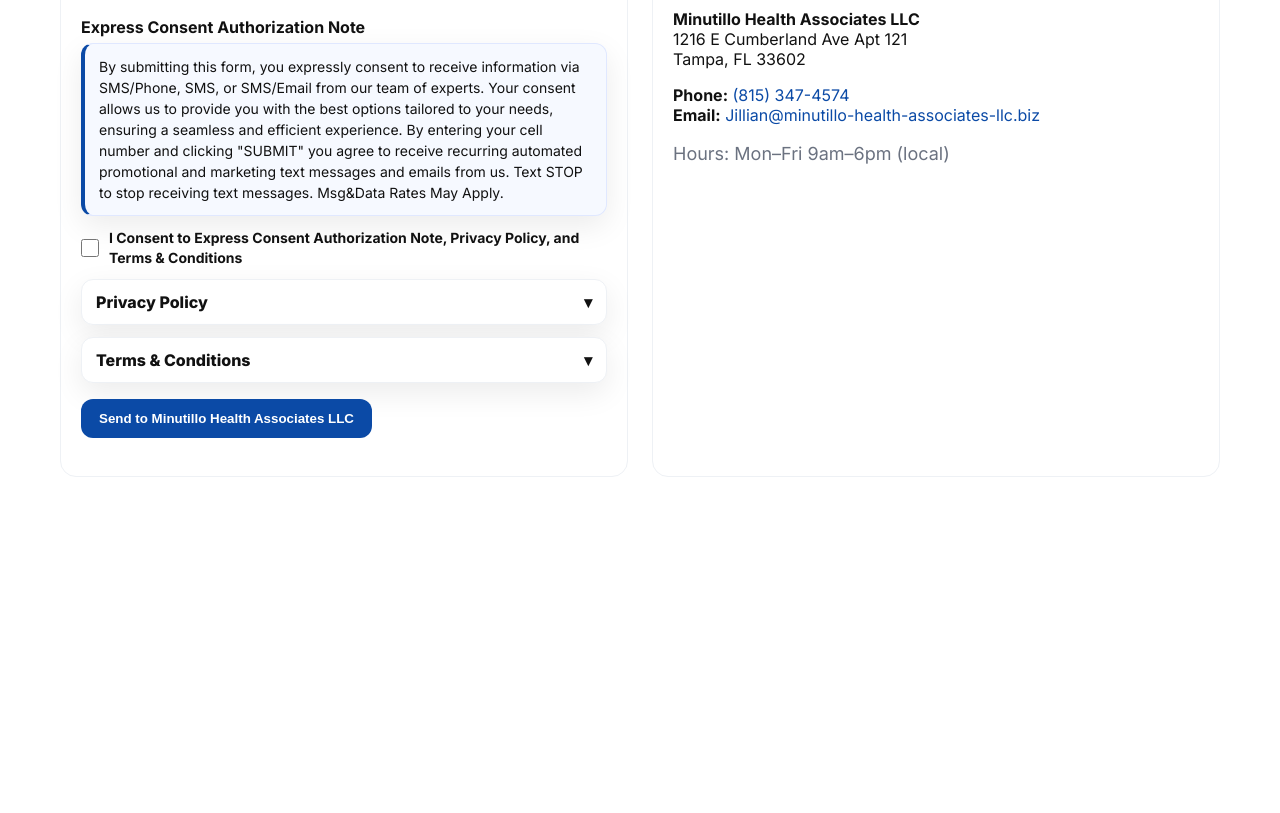
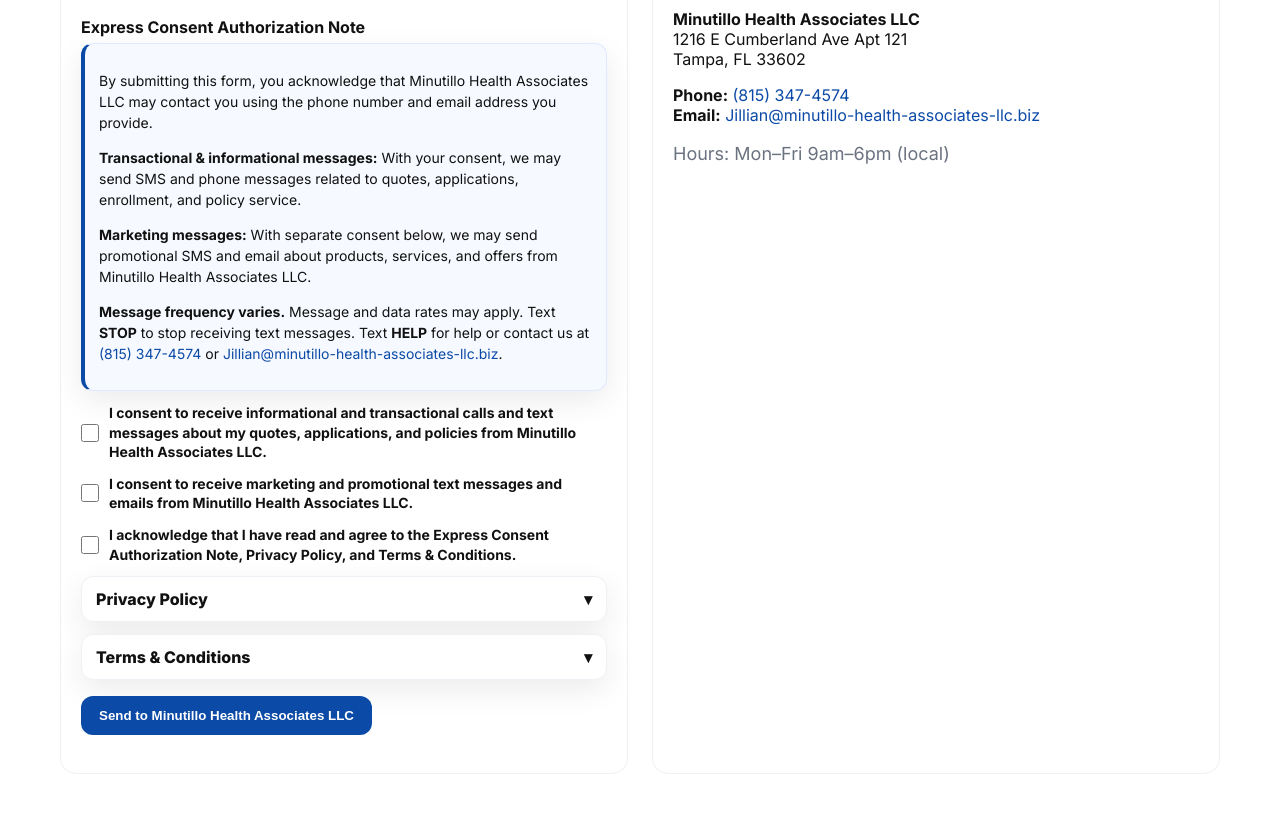
Before and after one commit to still62bronzes/minutillo-health-associates-llc.biz, a plain HTML site: page index.html in a window 1280 px wide. Shown: the part 3997-4810 px from the top of the page. Before the commit the page ends 4642 px from the top, so only its background shows below. Drawn offline with Linux system fonts and the light colour scheme.

Commit message:
Express Consent Authorization

```diff
--- a/index.html
+++ b/index.html
@@ -486,15 +486,79 @@
             <textarea id="message" name="message" rows="5" placeholder="Tell us about your needs…"></textarea>
           </div>
 
-          <!-- Express Consent Authorization (required) -->
+          <!-- Express Consent Authorization -->
 <div class="legal-sections" style="margin-top:16px">
   <h4>Express Consent Authorization Note</h4>
   <div id="express-consent-note" class="consent-card">
-              By submitting this form, you expressly consent to receive information via SMS/Phone, SMS, or SMS/Email from our team of experts. Your consent allows us to provide you with the best options tailored to your needs, ensuring a seamless and efficient experience. By entering your cell number and clicking "SUBMIT" you agree to receive recurring automated promotional and marketing text messages and emails from us. Text STOP to stop receiving text messages. Msg&Data Rates May Apply.
+    <p>
+      By submitting this form, you acknowledge that Minutillo Health Associates LLC may contact you
+      using the phone number and email address you provide.
+    </p>
+    <p>
+      <strong>Transactional &amp; informational messages:</strong> With your consent, we may send
+      SMS and phone messages related to quotes, applications, enrollment, and policy service.
+    </p>
+    <p>
+      <strong>Marketing messages:</strong> With separate consent below, we may send promotional
+      SMS and email about products, services, and offers from Minutillo Health Associates LLC.
+    </p>
+    <p>
+      <strong>Message frequency varies.</strong> Message and data rates may apply.
+      Text <strong>STOP</strong> to stop receiving text messages.
+      Text <strong>HELP</strong> for help or contact us at
+      <a href="tel:(815) 347-4574">(815) 347-4574</a> or
+      <a href="mailto:Jillian@minutillo-health-associates-llc.biz">Jillian@minutillo-health-associates-llc.biz</a>.
+    </p>
   </div>
+
+  <!-- Separate opt-in checkboxes -->
   <div class="consent-line">
-            <input type="checkbox" id="consent" name="consent" required aria-describedby="express-consent-note">
-            <label for="consent"><b>I Consent to Express Consent Authorization Note, Privacy Policy, and Terms & Conditions</b></label>
+    <input
+      type="checkbox"
+      id="consent-transactional"
+      name="consent_transactional"
+      required
+      aria-describedby="express-consent-note"
+    >
+    <label for="consent-transactional">
+      <strong>
+        I consent to receive informational and transactional calls and text messages
+        about my quotes, applications, and policies from Minutillo Health Associates LLC.
+      </strong>
+    </label>
+  </div>
+
+  <div class="consent-line">
+    <input
+      type="checkbox"
+      id="consent-marketing"
+      name="consent_marketing"
+      required
+      aria-describedby="express-consent-note"
+    >
+    <label for="consent-marketing">
+      <strong>
+        I consent to receive marketing and promotional text messages and emails
+        from Minutillo Health Associates LLC.
+      </strong>
+    </label>
+  </div>
+
+  <!-- Legal acceptance -->
+  <div class="consent-line">
+    <input
+      type="checkbox"
+      id="consent-terms"
+      name="consent_terms"
+      required
+      aria-describedby="privacy-policy-copy terms-conditions-copy"
+    >
+    <label for="consent-terms">
+      <strong>
+        I acknowledge that I have read and agree to the Express Consent Authorization Note,
+        Privacy Policy, and Terms &amp; Conditions.
+      </strong>
+    </label>
   </div>
 
             <!-- Privacy Policy dropdown -->
```
Lines whose indentation alone changed are shown as unchanged.
